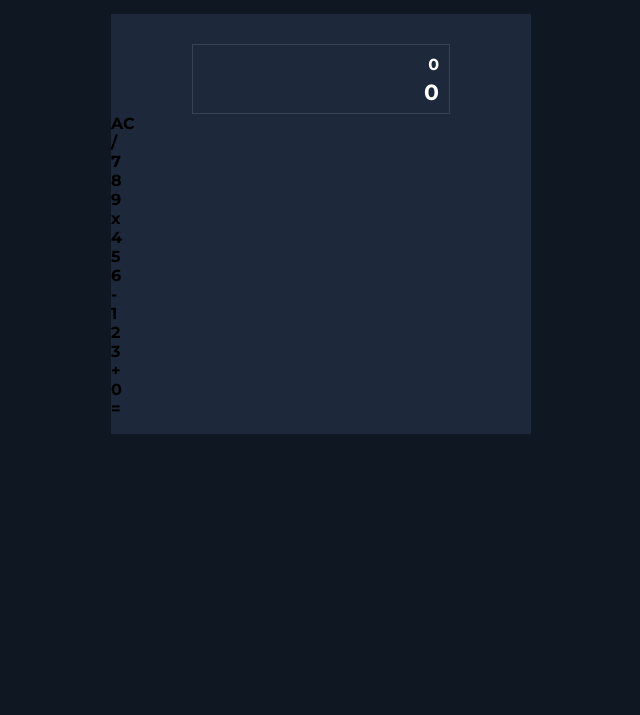
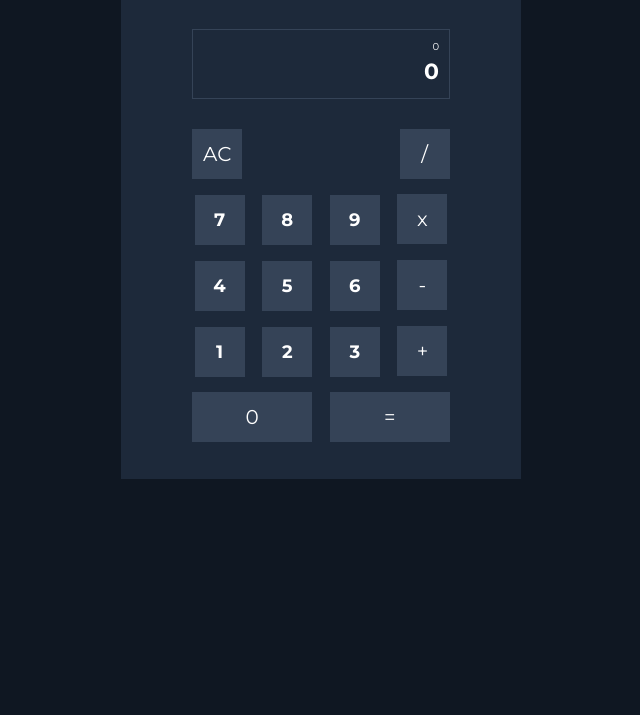
Before and after one commit to uzielmenezes/projeto-udemy-calc, a plain HTML site: page index.html in a window 1280 px wide. Shown: the part 85-800 px from the top of the page, without its empty margins (319-959 px from the left). Drawn offline with Linux system fonts and the light colour scheme.

Commit message:
style.css done / index.html changed to work w/ css

```diff
--- a/css/style.css
+++ b/css/style.css
@@ -3,8 +3,11 @@
 	padding: 0;
 	margin: 0;
 	border: 0;
-	box-sizing: border-box;
     font-family: Montserrat;
+}
+
+html {
+	font-size: 62.5%;
 }
 
 body {
@@ -13,26 +16,27 @@ body {
 
 h1 {
     text-align: center;
-    margin: 30px 0;
+    margin: 3rem 0;
     color: #FFF;
 }
 
 /* calculadora */
 #calculator {
     background-color: #1D293A;
-    width: 420px;
-    height: 420px;
+    width: 40rem;
+    height: 40rem;
     margin: 0 auto;
-    padding: 30px 0 50px;
+    padding: 3rem 0 5rem;
 }
 
 #screen-container {
-    margin: 0 auto;
-    padding: 10px;
-    width: 258px;
-    height: 70px;
-    border: 1px solid #354357;
+    margin: 0 auto 3rem;
+    padding: 1rem;
+    width: 25.8rem;
+    height: 7rem;
+    border: .1rem solid #354357;
     text-align: right;
+    box-sizing: border-box;
     overflow: hidden;
     white-space: nowrap;
 }
@@ -44,7 +48,50 @@ h1 {
 
 #result-number {
     font-weight: bold;
-    margin: 5px 0 0;
-    font-size: 22px;
+    margin: .5rem 0 0;
+    font-size: 2.2rem;
     clear: both;
 }
+
+.btn-container {
+    position: relative;
+    margin: 0 auto 1.5rem;
+    width: 30rem;
+    text-align: center;
+}
+
+.btn {
+    width: 5rem;
+    height: 5rem;
+    margin: 0 .75rem;
+    line-height: 5rem;
+    text-align: center;
+    color: #FFF;
+    background-color: #354357;
+    font-weight: bold;
+    font-size: 1.8rem;
+    display: inline-block;
+    cursor: pointer;
+}
+
+.btn:hover {
+    background-color: #6C63FF;
+}
+
+#ac-btn {
+    margin-left: -20rem;
+}
+
+#division-btn {
+    position: absolute;
+    right: 1.4rem;
+}
+
+#zero-btn, #equals-btn {
+    width: 12rem;
+}
+
+.operator {
+    font-weight: 300;
+    font-size: 2rem;
+}
--- a/index.html
+++ b/index.html
@@ -5,9 +5,7 @@
     <meta http-equiv="X-UA-Compatible" content="IE=edge">
     <meta name="viewport" content="width=device-width, initial-scale=1.0">
     <title>Calculadora</title>
-    <link rel="preconnect" href="https://fonts.googleapis.com">
-    <link rel="preconnect" href="https://fonts.gstatic.com" crossorigin>
-    <link href="https://fonts.googleapis.com/css2?family=Montserrat:ital,wght@0,700;1,400&display=swap" rel="stylesheet">
+    <link href="https://fonts.googleapis.com/css2?family=Montserrat:wght@400;700&display=swap" rel="stylesheet">
     <link rel="stylesheet" href="css/style.css">
     <script src="js/script.js" defer></script>
 </head>
@@ -20,30 +18,30 @@
         </div>
         <div id="buttons-container">
             <div class="btn-container">
-                <div class="btn" id="ac-btn">AC</div>
-                <div class="btn" id="division-btn">/</div>
+                <div class="btn operator" id="ac-btn">AC</div>
+                <div class="btn operator" id="division-btn">/</div>
             </div>
             <div class="btn-container">
                 <div class="btn">7</div>
                 <div class="btn">8</div>
                 <div class="btn">9</div>
-                <div class="btn" id="multiplication-btn">x</div>
+                <div class="btn operator" id="multiplication-btn">x</div>
             </div>
             <div class="btn-container">
                 <div class="btn">4</div>
                 <div class="btn">5</div>
                 <div class="btn">6</div>
-                <div class="btn" id="minus-btn">-</div>
+                <div class="btn operator" id="minus-btn">-</div>
             </div>
             <div class="btn-container">
                 <div class="btn">1</div>
                 <div class="btn">2</div>
                 <div class="btn">3</div>
-                <div class="btn" id="sum-btn">+</div>
+                <div class="btn operator" id="sum-btn">+</div>
             </div>
             <div class="btn-container">
-                <div class="btn" id="zero-btn">0</div>
-                <div class="btn" id="equals-btn">=</div>
+                <div class="btn operator" id="zero-btn">0</div>
+                <div class="btn operator" id="equals-btn">=</div>
             </div>
         </div>
     </div>
```
